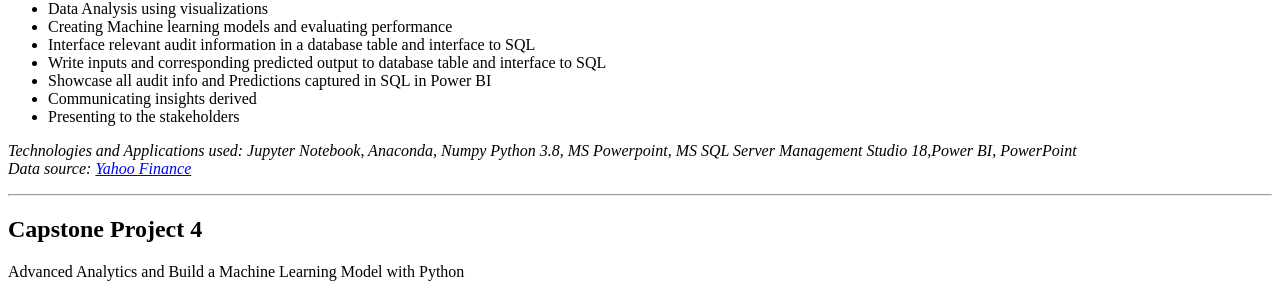
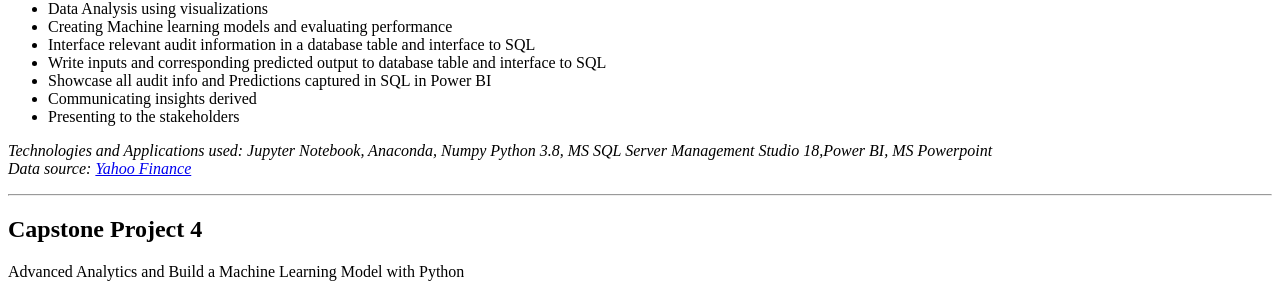
Before and after one commit to ZalehaAli/Data-Analytics-Portfolio, a Jekyll site: the page built from index.md, in a window 1280 px wide and 900 px high, scrolled down 1255 px, cut to the strip 118-411 px from the top of the window. Built offline with Jekyll 4.4.1, drawn with Linux system fonts in a browser that asks for light colours; our own code applies the rules of GitHub Pages for plain Markdown files.

Commit message:
Update index.md

```diff
--- a/index.md
+++ b/index.md
@@ -40,7 +40,7 @@ The main aim of the Summative Project is to enable students to apply and integra
 <br>
 * Presenting to the stakeholders
 
-<p><em>Technologies and Applications used: Jupyter Notebook, Anaconda, Numpy Python 3.8, MS Powerpoint, MS SQL Server Management Studio 18,Power BI, PowerPoint </em><br>
+<p><em>Technologies and Applications used: Jupyter Notebook, Anaconda, Numpy Python 3.8, MS SQL Server Management Studio 18,Power BI, MS Powerpoint </em><br>
   <em>Data source: <a href="https://sg.finance.yahoo.com/topic/stocks/" target="_blank">Yahoo Finance</a></em>
 </p>
 
```
